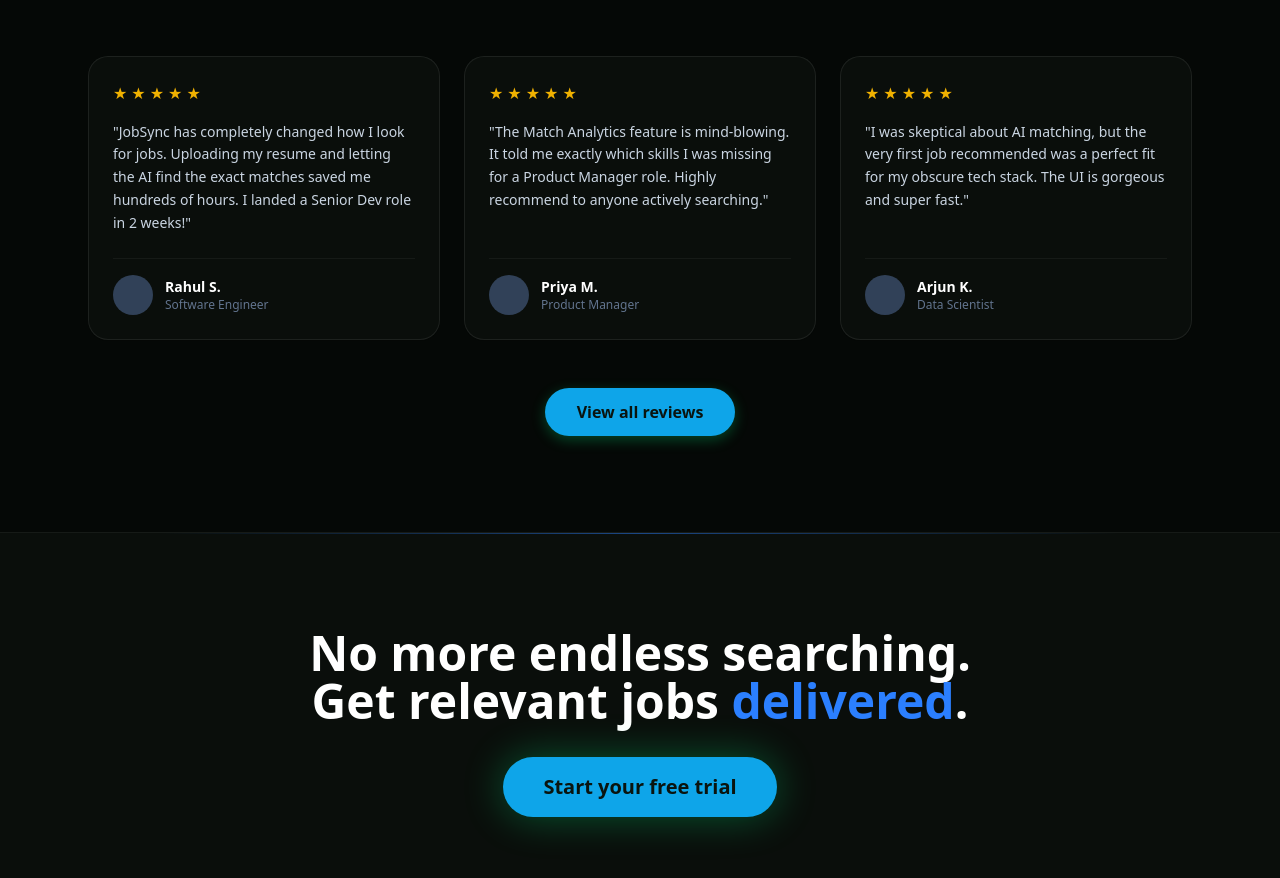
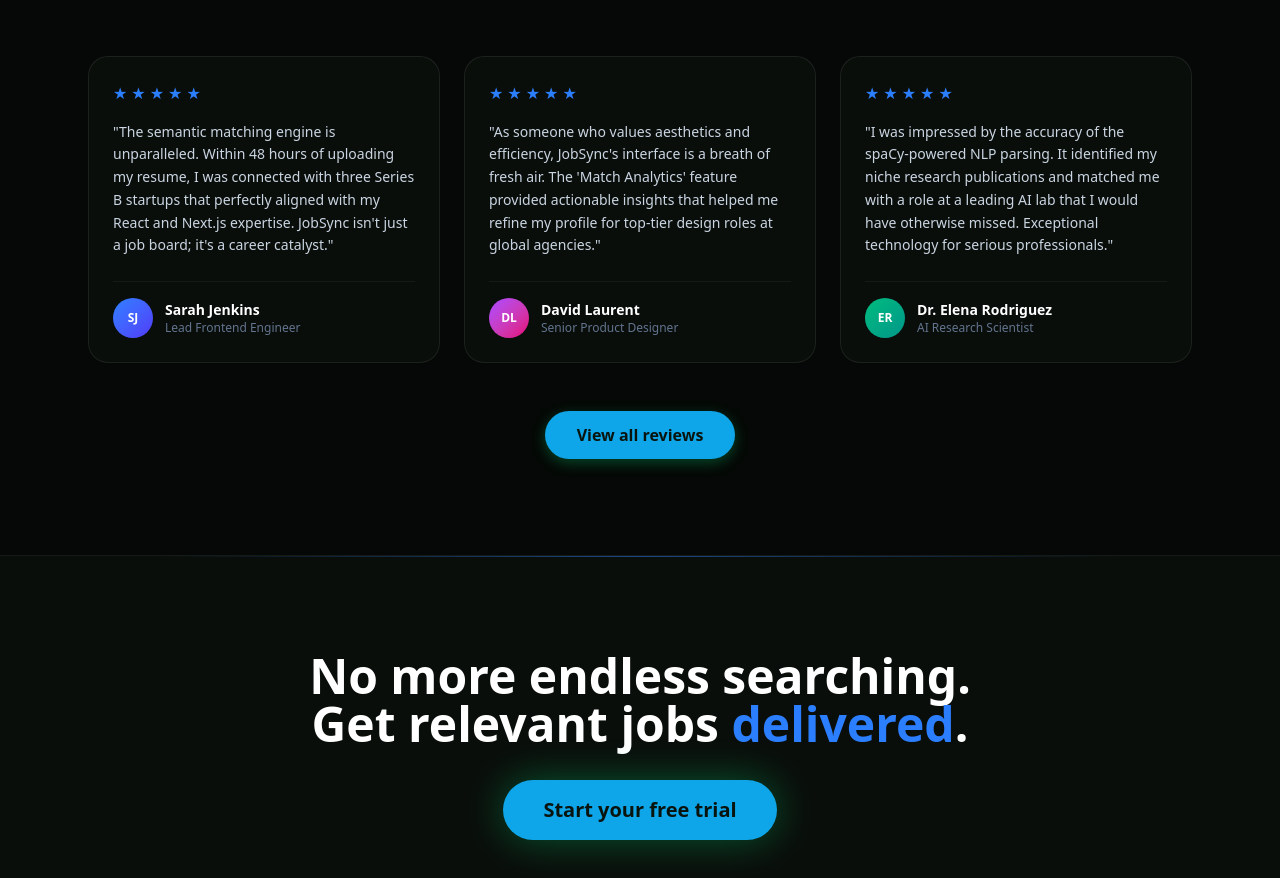
Before and after one commit to akashsrathaur/JobSync, a Next.js app in the folder frontend/: page / in a window 1280 px wide. Shown: the part 3700-4578 px from the top of the page. Built offline with nearby package versions, Linux system fonts and the light colour scheme.

Commit message:
feat: enhance resume parser robustness and update homepage testimonials

```diff
--- a/frontend/app/page.tsx
+++ b/frontend/app/page.tsx
@@ -405,18 +405,18 @@
             {/* Review 1 */}
             <div className="card-polished-dark bg-[#0a0e0b] flex flex-col justify-between">
               <div>
-                <div className="flex text-yellow-500 mb-4 gap-1">
+                <div className="flex text-blue-500 mb-4 gap-1">
                   {'★★★★★'.split('').map((star, i) => <span key={i}>{star}</span>)}
                 </div>
                 <p className="text-slate-300 mb-6 text-sm leading-relaxed">
-                  "JobSync has completely changed how I look for jobs. Uploading my resume and letting the AI find the exact matches saved me hundreds of hours. I landed a Senior Dev role in 2 weeks!"
+                  "The semantic matching engine is unparalleled. Within 48 hours of uploading my resume, I was connected with three Series B startups that perfectly aligned with my React and Next.js expertise. JobSync isn't just a job board; it's a career catalyst."
                 </p>
               </div>
               <div className="flex items-center gap-3 pt-4 border-t border-white/5">
-                <div className="w-10 h-10 rounded-full bg-slate-700"></div>
+                <div className="w-10 h-10 rounded-full bg-gradient-to-br from-blue-500 to-indigo-600 flex items-center justify-center text-xs font-bold">SJ</div>
                 <div>
-                  <div className="font-bold text-sm">Rahul S.</div>
-                  <div className="text-xs text-slate-500">Software Engineer</div>
+                  <div className="font-bold text-sm">Sarah Jenkins</div>
+                  <div className="text-xs text-slate-500">Lead Frontend Engineer</div>
                 </div>
               </div>
             </div>
@@ -424,18 +424,18 @@
             {/* Review 2 */}
             <div className="card-polished-dark bg-[#0a0e0b] flex flex-col justify-between">
               <div>
-                <div className="flex text-yellow-500 mb-4 gap-1">
+                <div className="flex text-blue-500 mb-4 gap-1">
                   {'★★★★★'.split('').map((star, i) => <span key={i}>{star}</span>)}
                 </div>
                 <p className="text-slate-300 mb-6 text-sm leading-relaxed">
-                  "The Match Analytics feature is mind-blowing. It told me exactly which skills I was missing for a Product Manager role. Highly recommend to anyone actively searching."
+                  "As someone who values aesthetics and efficiency, JobSync's interface is a breath of fresh air. The 'Match Analytics' feature provided actionable insights that helped me refine my profile for top-tier design roles at global agencies."
                 </p>
               </div>
               <div className="flex items-center gap-3 pt-4 border-t border-white/5">
-                <div className="w-10 h-10 rounded-full bg-slate-700"></div>
+                <div className="w-10 h-10 rounded-full bg-gradient-to-br from-purple-500 to-pink-600 flex items-center justify-center text-xs font-bold">DL</div>
                 <div>
-                  <div className="font-bold text-sm">Priya M.</div>
-                  <div className="text-xs text-slate-500">Product Manager</div>
+                  <div className="font-bold text-sm">David Laurent</div>
+                  <div className="text-xs text-slate-500">Senior Product Designer</div>
                 </div>
               </div>
             </div>
@@ -443,18 +443,18 @@
             {/* Review 3 */}
             <div className="card-polished-dark bg-[#0a0e0b] flex flex-col justify-between">
               <div>
-                <div className="flex text-yellow-500 mb-4 gap-1">
+                <div className="flex text-blue-500 mb-4 gap-1">
                   {'★★★★★'.split('').map((star, i) => <span key={i}>{star}</span>)}
                 </div>
                 <p className="text-slate-300 mb-6 text-sm leading-relaxed">
-                  "I was skeptical about AI matching, but the very first job recommended was a perfect fit for my obscure tech stack. The UI is gorgeous and super fast."
+                  "I was impressed by the accuracy of the spaCy-powered NLP parsing. It identified my niche research publications and matched me with a role at a leading AI lab that I would have otherwise missed. Exceptional technology for serious professionals."
                 </p>
               </div>
               <div className="flex items-center gap-3 pt-4 border-t border-white/5">
-                <div className="w-10 h-10 rounded-full bg-slate-700"></div>
+                <div className="w-10 h-10 rounded-full bg-gradient-to-br from-emerald-500 to-teal-600 flex items-center justify-center text-xs font-bold">ER</div>
                 <div>
-                  <div className="font-bold text-sm">Arjun K.</div>
-                  <div className="text-xs text-slate-500">Data Scientist</div>
+                  <div className="font-bold text-sm">Dr. Elena Rodriguez</div>
+                  <div className="text-xs text-slate-500">AI Research Scientist</div>
                 </div>
               </div>
             </div>
```
Also changed, not shown: 1 other file (tests, documents, lock files or other folders).
